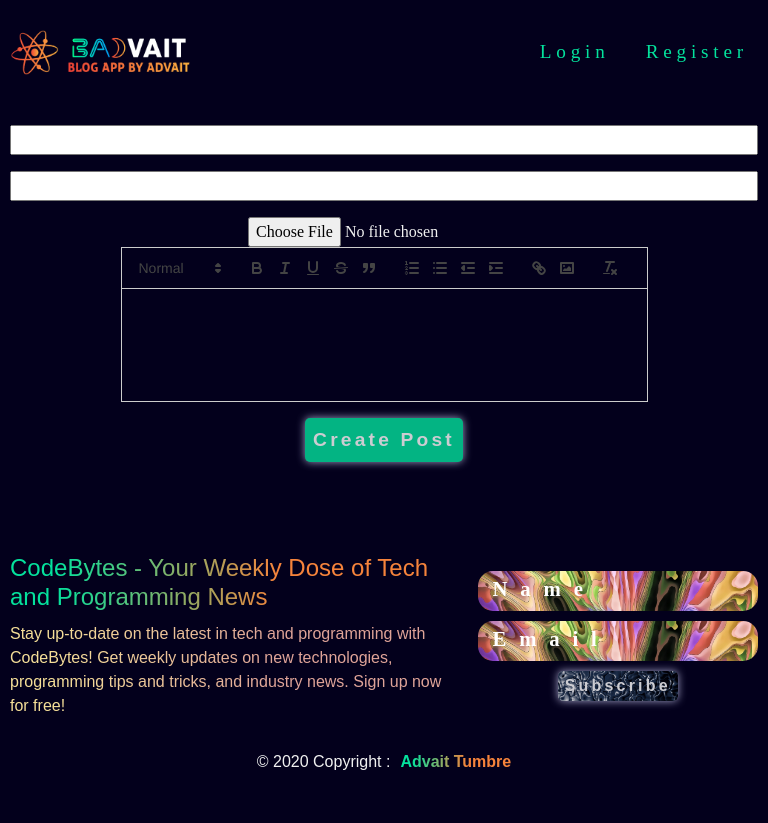
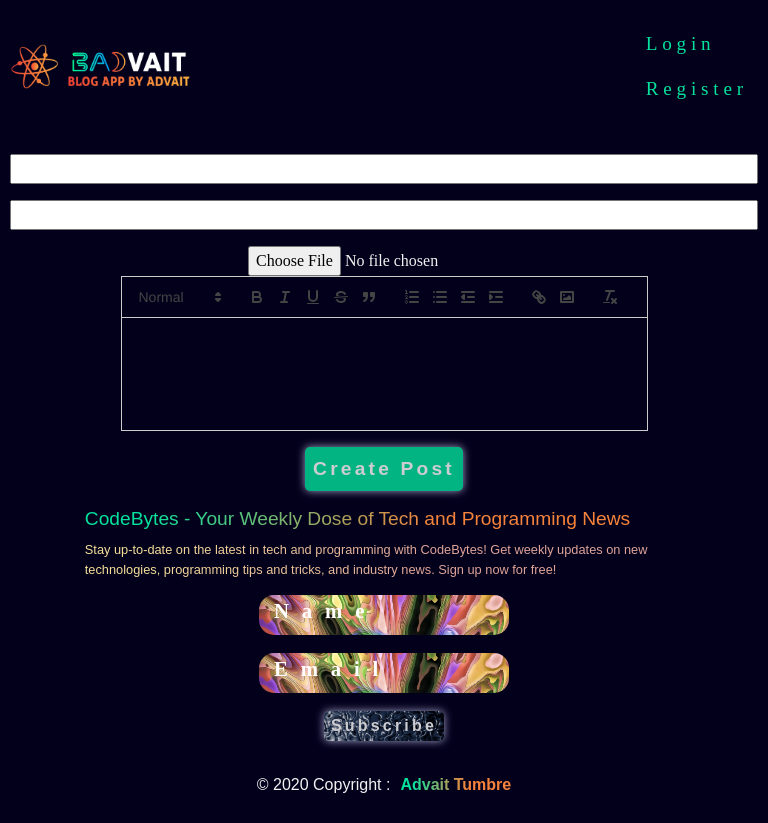
Before and after one commit to DevAdvait/blog-app-by-advait, a React (Create React App) app in the folder client/: page /create in a window 768 px wide. Before the commit the page ends 800 px from the top, so only its background shows below. Built offline with nearby package versions, Linux system fonts and the light colour scheme; no server answers.

Commit message:
bug fixes #1

```diff
--- a/client/src/App.css
+++ b/client/src/App.css
@@ -75,23 +75,76 @@ header nav {
   font-weight: 800;
   letter-spacing: 0.2rem;
 }
-
+@media screen and (max-width: 320px) {
+  header {
+    display: flex;
+    flex-direction: column;
+    justify-content: center;
+    gap: 1rem;
+  }
+  header nav {
+    display: flex;
+    justify-content: center;
+    align-items: center;
+  }
+}
+@media (min-width: 320px) and (max-width: 768px) {
+  header nav {
+    display: flex;
+    flex-direction: column;
+    font-size: 0.5rem;
+  }
+}
 div.post {
   display: grid;
-  grid-template-columns: 1fr;
+  grid-template-columns:1fr 1fr;
   gap: 20px;
   margin-bottom: 30px;
 }
-@media screen and (min-width: 700px) {
+@media screen and (max-width: 320px) {
   div.post {
-    grid-template-columns: 0.9fr 1.1fr;
+    display: flex;
+    flex-direction: column;
+    justify-content: center;
   }
 }
-
+@media (min-width: 320px) and (max-width: 768px) {
+  div.post {
+    display: flex;
+    flex-direction: column;
+    justify-content: center;
+  }
+}
+div.post-content{
+  margin: auto;
+}
+@media screen and (max-width: 320px) {
+  div.post-content {
+    margin: 0 auto;
+  }
+}
+@media (min-width: 320px) and (max-width: 768px) {
+  div.post-content {
+    margin: 0 auto;
+  }
+}
 div.post div.post-content h2 {
   margin: 0;
   font-size: 1.8rem;
 }
+@media screen and (max-width: 320px) {
+  div.post div.post-content h2 {
+    margin: 0;
+    font-size: 1.5rem;
+  }
+}
+@media (min-width: 320px) and (max-width: 768px) {
+  div.post div.post-content h2 {
+    margin: 0;
+    font-size: 1.5rem;
+  }
+}
+
 div.post div.post-content a {
   text-decoration: none;
   color: inherit;
@@ -117,7 +170,16 @@ div.post p.summary {
   -webkit-text-fill-color: transparent;
   background-clip: text;
 }
-
+@media screen and (max-width: 320px) {
+  div.post p.summary {
+    font-size: 1rem;
+  }
+}
+@media (min-width: 320px) and (max-width: 768px) {
+  div.post p.summary {
+    font-size: 1rem;
+  }
+}
 ::placeholder {
   color: white;
 }
@@ -199,6 +261,20 @@ footer {
   justify-content: center;
   margin-top: auto;
 }
+@media screen and (max-width: 320px) {
+  footer {
+    display: flex;
+    flex-direction: column;
+    justify-content: center;
+  }
+}
+@media (min-width: 320px) and (max-width: 768px) {
+  footer {
+    display: flex;
+    flex-direction: column;
+    justify-content: center;
+  }
+}
 
 /* .news-letter-wrapper */
 .news-letter-wrapper {
@@ -211,6 +287,26 @@ footer {
   background-color: inherit;
   padding: 0 auto;
   width: 100%;
+}
+@media screen and (max-width: 320px) {
+  .news-letter-wrapper {
+    display: flex;
+    flex-direction: column;
+    justify-content: center;
+    gap: 1rem;
+    width: 80%;
+    margin: 0 auto;
+  }
+}
+@media (min-width: 320px) and (max-width: 768px) {
+  .news-letter-wrapper {
+    display: flex;
+    flex-direction: column;
+    justify-content: center;
+    gap: 1rem;
+    width: 80%;
+    margin: 0 auto;
+  }
 }
 
 .news-letter-text {
@@ -226,6 +322,16 @@ footer {
   font-size: 24px;
   margin-bottom: 10px;
 }
+@media screen and (max-width: 320px) {
+  .news-letter-text h3 {
+    font-size: 1.2rem;
+  }
+}
+@media (min-width: 320px) and (max-width: 768px) {
+  .news-letter-text h3 {
+    font-size: 1.2rem;
+  }
+}
 
 .news-letter-text p {
   background: linear-gradient(to right, #f5de98 10%, #dfa398 60%);
@@ -237,12 +343,40 @@ footer {
   line-height: 1.5;
   margin: 0;
 }
+@media screen and (max-width: 320px) {
+  .news-letter-text p {
+    font-size: 0.8rem;
+  }
+}
+@media (min-width: 320px) and (max-width: 768px) {
+  .news-letter-text p {
+    font-size: 0.8rem;
+  }
+}
 
 .form.newsLetter-signUp-form {
   display: flex;
   flex-direction: column;
   align-items: flex-end;
   justify-content: center;
+}
+@media screen and (max-width: 320px) {
+  .form.newsLetter-signUp-form {
+    display: flex;
+    flex-direction: column;
+    gap: 0.5rem;
+    justify-content: center;
+    align-items: center;
+  }
+}
+@media (min-width: 320px) and (max-width: 768px) {
+  .form.newsLetter-signUp-form {
+    display: flex;
+    flex-direction: column;
+    gap: 0.5rem;
+    justify-content: center;
+    align-items: center;
+  }
 }
 
 .name-input,
@@ -259,6 +393,23 @@ footer {
   background-image: url("./abstract-art-7410896_1920.jpg");
   background-size: cover;
 }
+@media screen and (max-width: 320px) {
+  .name-input,
+  .email-input {
+    min-width: 250px;
+    font-size: 0.8rem;
+    margin: 0 auto;
+  }
+}
+@media (min-width: 320px) and (max-width: 768px) {
+  .name-input,
+  .email-input {
+    min-width: 250px;
+    font-size: 0.8rem;
+    margin: 0m auto;
+  }
+}
+
 .name-input::placeholder,
 .email-input::placeholder {
   font-size: 1.3rem;
@@ -337,14 +488,18 @@ footer {
 .register-link:focus,
 .create-link:active,
 .create-link:hover,
-.create-link:focus,
-.logout-link:active,
-.logout-link:hover,
-.logout-link:focus {
+.create-link:focus {
   background: linear-gradient(to right, var(--blue) 10%, var(--orange) 50%);
   -webkit-background-clip: text;
   -webkit-text-fill-color: transparent;
   background-clip: text;
+  scale: 1.2;
+  transition: 0.5s;
+}
+.logout-link:active,
+.logout-link:hover,
+.logout-link:focus {
+  color: linear-gradient(to right, var(--blue) 10%, var(--orange) 50%);
   scale: 1.2;
   transition: 0.5s;
 }
@@ -381,7 +536,7 @@ footer {
   transition: 0.3s;
 }
 
- .create-post-submit-btn {
+.create-post-submit-btn {
   border: none;
   background-color: var(--blue);
   color: white;
--- a/client/src/Footer.js
+++ b/client/src/Footer.js
@@ -21,6 +21,7 @@ const Footer = () => {
           className="text-white"
           href="https://www.advaittumbre.xyz"
           target={"_blank"}
+          rel="noreferrer"
           style={{
             textDecoration: "none",
             fontWeight: "600",
--- a/client/src/Header.js
+++ b/client/src/Header.js
@@ -43,7 +43,8 @@ export default function Header() {
         {username && (
           <>
             <Link to="/create" className="create-link">Create New Post</Link>
-            <a onClick={Logout} className="logout-link">Logout ({username})</a>
+            <button onClick={Logout} className="logout-link btn"
+            style={{background:"inherit", textAlign :"top", padding:"0",color:"#04e29d"}}>Logout ({username})</button>
           </>
         )}
         {!username && (
--- a/client/src/Post.js
+++ b/client/src/Post.js
@@ -13,7 +13,7 @@ export default function Post({
     <div className="post">
       <div className="post-image" style={{maxWidth:"250px",margin: "0 auto"}}>
         <Link to={`/post/${_id}`}>
-          <img src={"http://localhost:4000/" + cover} alt={`${title}-image`} className="img-fluid"/>
+          <img src={"http://localhost:4000/" + cover} alt={`${title}`} className="img-fluid"/>
         </Link>
       </div>
       <div className="post-content">
@@ -21,7 +21,7 @@ export default function Post({
           <h2 style={{color:"#F6833B"}}>{title}</h2>
         </Link>
         <p className="info">
-          <a href="https://www.advaittumbre.xyz" className="author" style={{color:"#04e29d"}} target="_blank">
+          <a href="https://www.advaittumbre.xyz" className="author" style={{color:"#04e29d"}} target="_blank" rel="noreferrer">
             {author.username}
           </a>
           <time style={{color:"#ffffff"}} >{formatISO9075(new Date(createdAt))}</time>
--- a/client/src/pages/PostPage.js
+++ b/client/src/pages/PostPage.js
@@ -35,7 +35,7 @@ export default function PostPage() {
         </div>
       )}
       <div className="image">
-        <img src={`http://localhost:4000/${postInfo.cover}`} alt={`${postInfo.title}-image`}/>
+        <img src={`http://localhost:4000/${postInfo.cover}`} alt={`${postInfo.title}`}/>
       </div>
       <div className="content" dangerouslySetInnerHTML={{__html:postInfo.content}} />
     </div>
```
